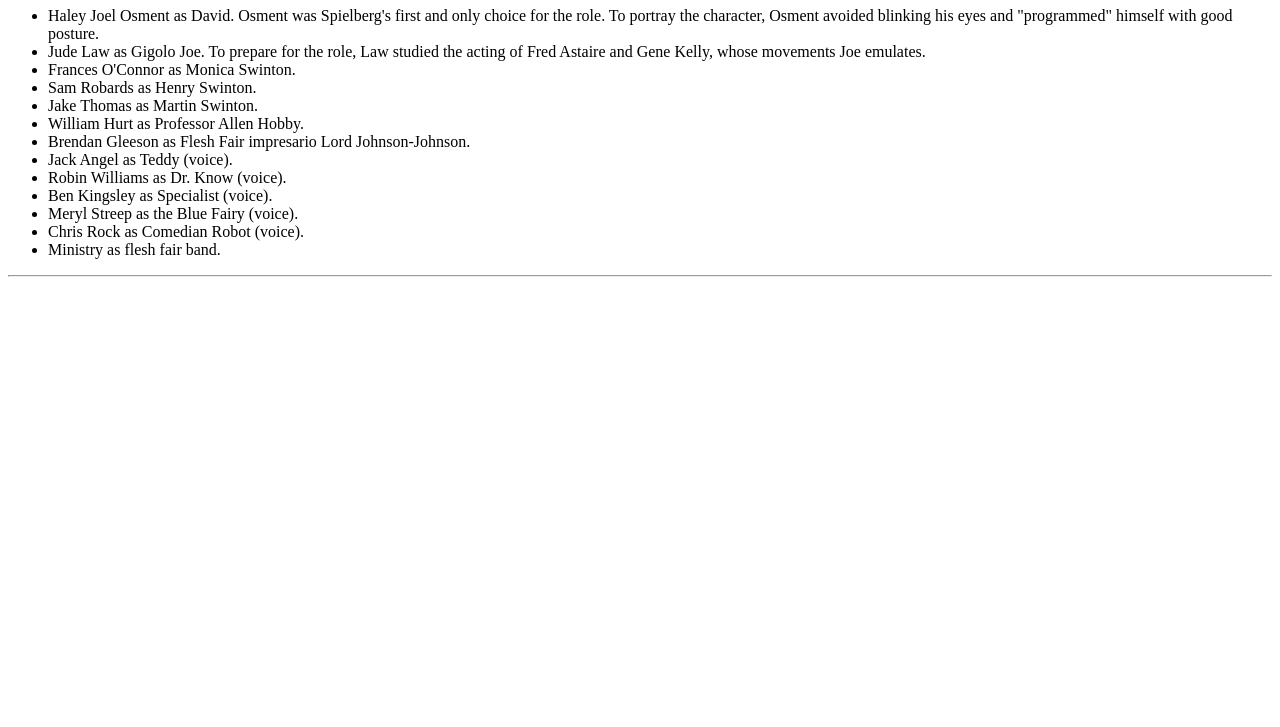
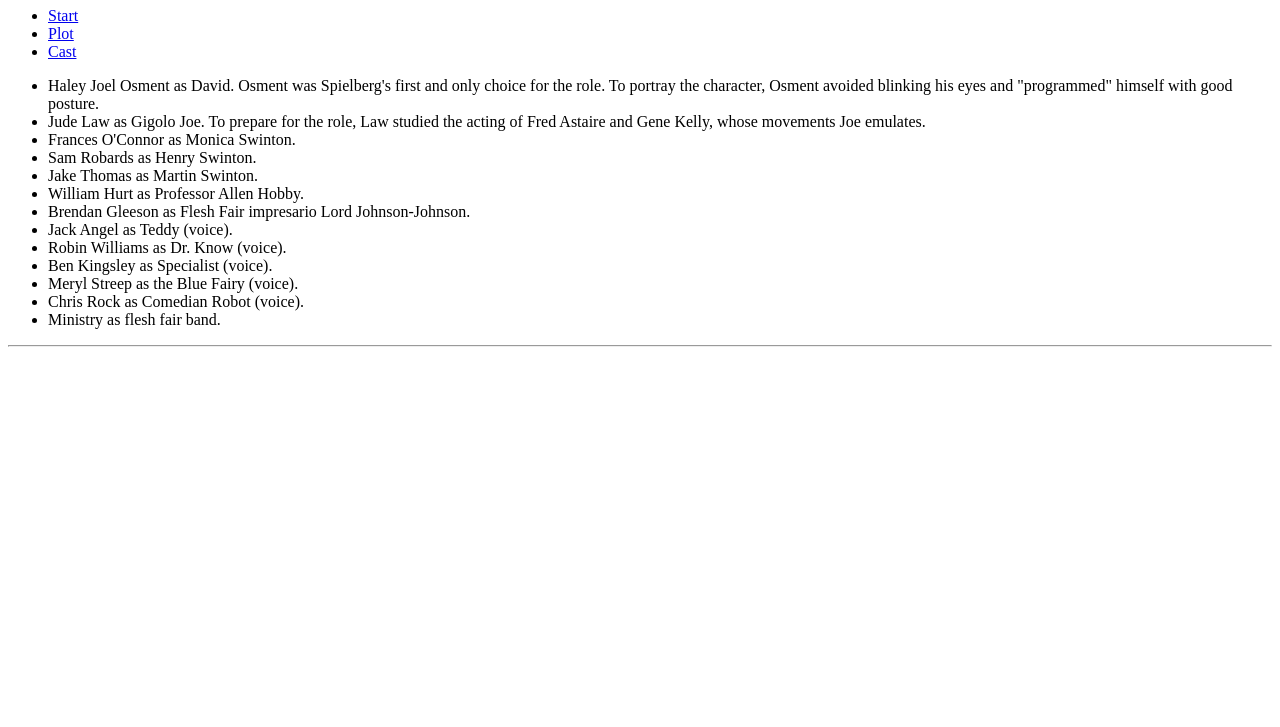
Before and after one commit to Madbennycrazy/Hemsida, a plain HTML site: page Cast.html in a window 1280 px wide. Shown: the part 73-800 px from the top of the page. Drawn offline with Linux system fonts and the light colour scheme.

```diff
--- a/Cast.html
+++ b/Cast.html
@@ -8,6 +8,13 @@
 <body>
     <header>
         <h1>Cast</h1>
+        <nav>
+             <ul>
+                <li><a href="index.html">Start</a></li>
+                <li><a href="Plot.html">Plot</a></li>
+                 <li><a href="Cast.html">Cast</a></li>
+            </ul>
+        </nav>
     </header>
     <main>
         <ul>
```
Also changed, not shown: index.html (+7 -15 lines).
